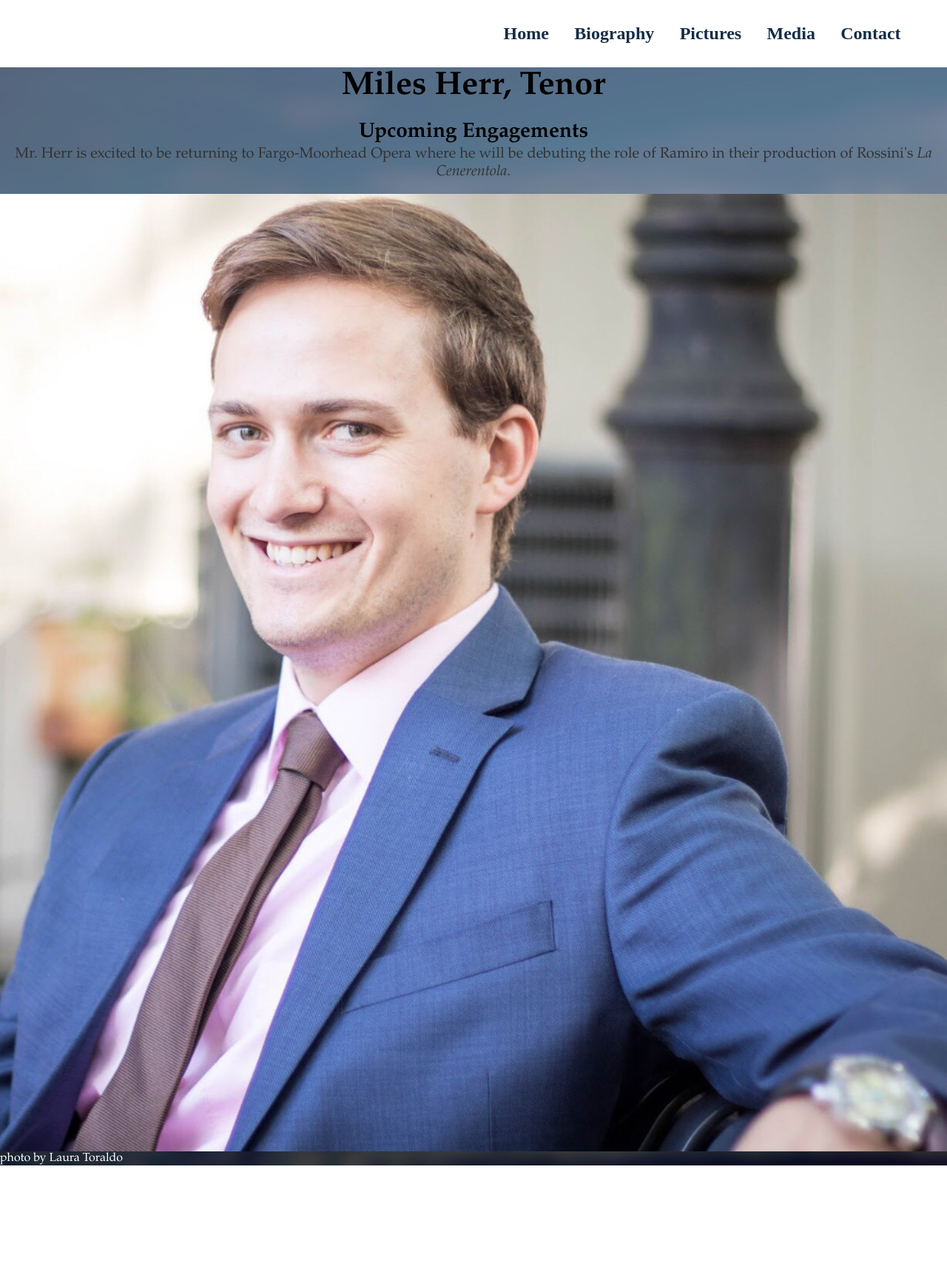
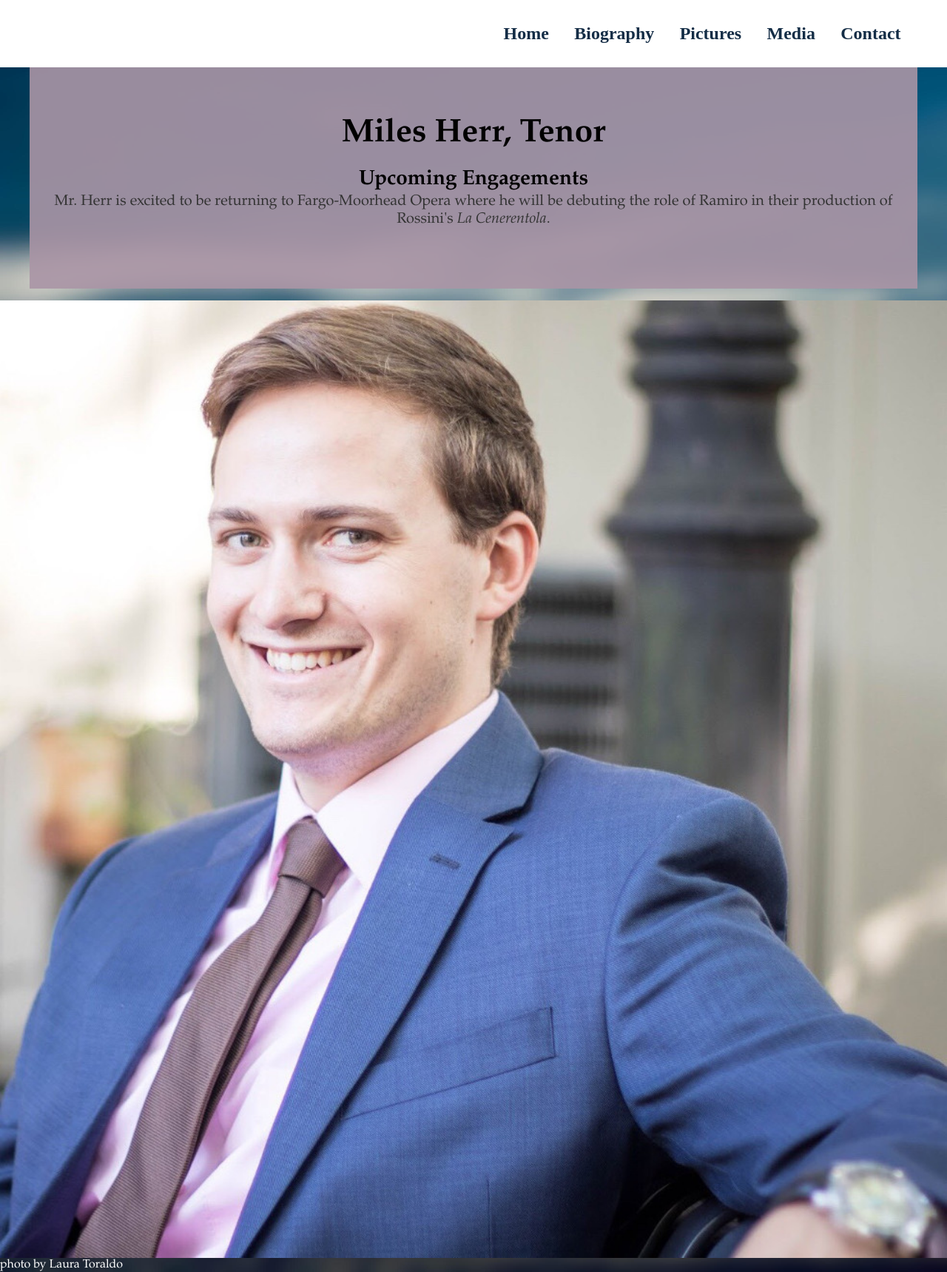
Before and after one commit to leemlb06pmi/leemlb06pmi.github.io, a Jekyll site: the page built from index.html, in a window 1280 px wide. Shown: the whole page at 74% size. Built offline with Jekyll 4.4.1, drawn with Linux system fonts in a browser that asks for light colours; before the commit the page ends 1575 px from its top, so only the background shows below that.

Commit message:
Update main.css

```diff
--- a/css/main.css
+++ b/css/main.css
@@ -10,23 +10,20 @@ img{
 
 .home{
 	width: 100%;
-	border-radius: 0px 50px 50px 0px;
+	border-radius: 0 15% 15% 0;
 }
 
 blockquote.home_oppo{
-	background-color:rgba(170,149,166,.5);
-	border-radius: 50px 0px 50px 0px;
-	margin:0px;
-	padding:0px;
+	background-color:rgba(170,149,166,.9);
+	border-radius: 30% 0% 30% 0%;
+	margin-top 5%;
+	padding-top:5%;
+	padding-bottom:5%;
 }
 
 .back{
 	background-image: url("https://leemlb06pmi.github.io/photos/beach.jpg");
 	background-size: cover;
-}
-
-div.container{
-	/*margin-top:.5%;*/
 }
 
 nav ul {
@@ -85,12 +82,12 @@ ul.posts li {
 
 .column.left {
 	float:left;
-	width:60%;
+	width:40%;
 }
 
 .column.right{
 	float:right;
-	width:40%;
+	width:60%;
 }
 
 .column{
@@ -109,6 +106,6 @@ ul.posts li {
 	.column {width:100%;}
 	.column.right {float: left; width:100%;}
 	.column.left {float:left; width:100%;}
-	img.home {border-radius:0px;}
-	blockquote.home_oppo {border-radius:0px;}
+	img.home {border-radius:0%;}
+	blockquote.home_oppo {border-radius:0%; margin-top:0%;}
 }
```
